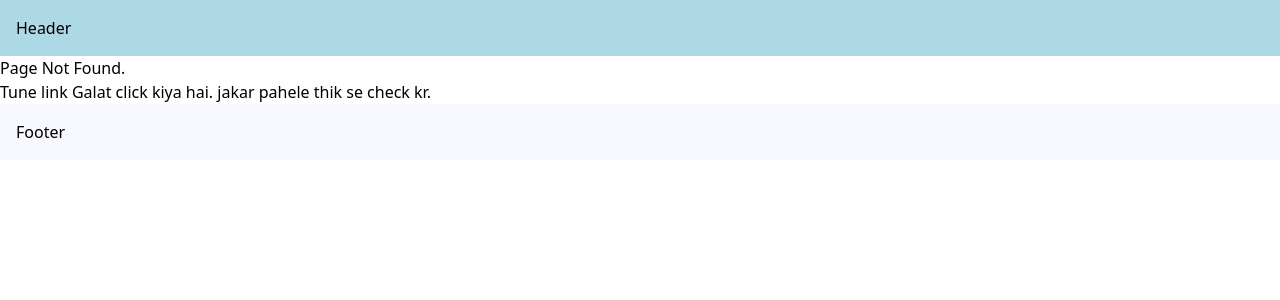
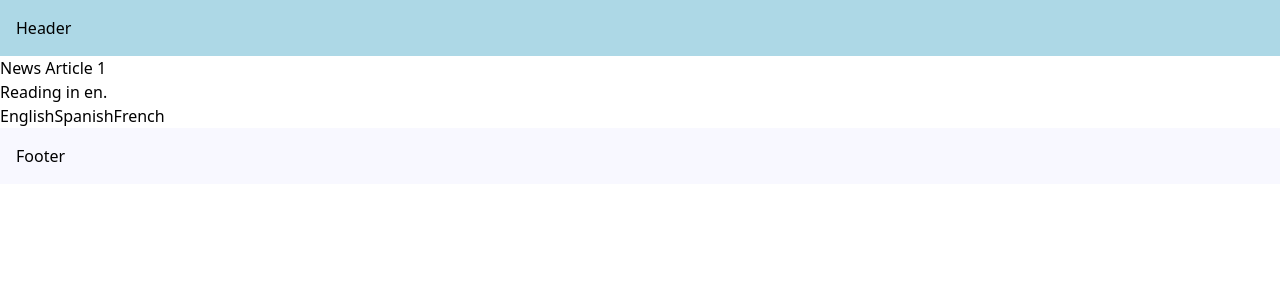
Before and after one commit to Vivek-Gupta-15/Next-js-practise, a Next.js app: page /articles/1 in a window 1280 px wide. Before the commit this address had no page. Shown: the top 300 px of the page. Built offline with nearby package versions, Linux system fonts and the light colour scheme.

Commit message:
Params and SearchParams using server side and client side.

```diff
--- /dev/null
+++ b/src/app/articles/[articleId]/page.tsx
@@ -0,0 +1,53 @@
+//...Server-side rendering
+
+// import Link from "next/link"
+
+// export default async function NewsArticle({
+//     params,
+//     searchParams,
+// } : {
+//     params :Promise<{articleId : string}>;
+//     searchParams: Promise<{lang?: "en" | "es" | "fr"}>;
+// }){
+//     const {articleId} = await params;
+//     const {lang = "en" } = await searchParams;
+//     return (
+//         <div>
+//             <h1>News Article {articleId} </h1>
+//             <p> Reading in {lang}.</p>
+//             <div>
+//                 <Link href={`/articles/${articleId}?lang=en`}>English</Link>
+//                 <Link href={`/articles/${articleId}?lang=es`}>Spanish</Link>
+//                 <Link href={`/articles/${articleId}?lang=fr`}>French</Link>
+//             </div>
+//         </div>
+//     )
+// }
+
+//---Client side
+"use client";
+
+import Link from "next/link";
+import {use} from "react";
+
+export default  function NewsArticle({
+    params,
+    searchParams,
+} : {
+    params :Promise<{articleId : string}>;
+    searchParams: Promise<{lang?: "en" | "es" | "fr"}>;
+}){
+    const {articleId} = use (params);
+    const {lang = "en" } = use (searchParams);
+    return (
+        <div>
+            <h1>News Article {articleId} </h1>
+            <p> Reading in {lang}.</p>
+            <div>
+                <Link href={`/articles/${articleId}?lang=en`}>English</Link>
+                <Link href={`/articles/${articleId}?lang=es`}>Spanish</Link>
+                <Link href={`/articles/${articleId}?lang=fr`}>French</Link>
+            </div>
+        </div>
+    )
+}
--- a/src/app/page.tsx
+++ b/src/app/page.tsx
@@ -6,6 +6,8 @@
     <h1> Welcome Home !! </h1>
     <Link href = "/blog "> Blog </Link>
     <Link href = " /products "> Product </Link>
+    <Link href = "/articles/breaking-news-Shivam-is-pregnent-by-water.?lang=en "> Read in English</Link>
+    <Link href = "/articles/breaking-news-Shivam-is-pregnent-by-water.?lang=fr "> Read in French</Link>
    </>
   );
 }
```
